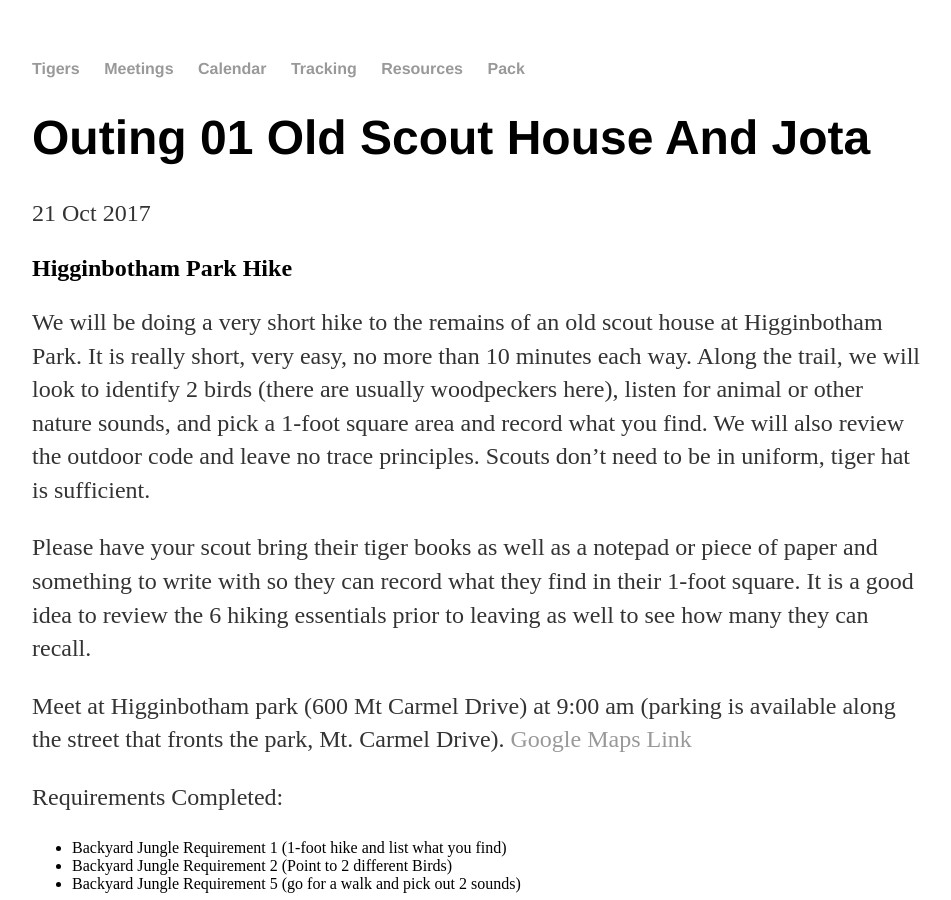
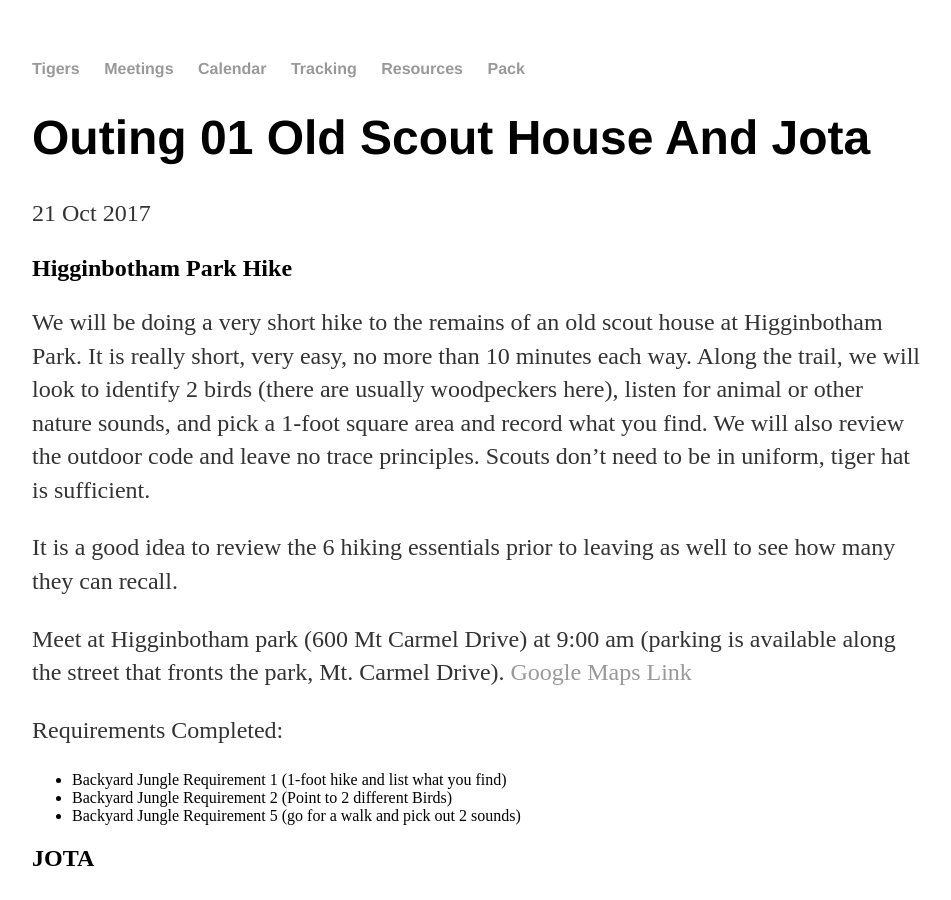
Before and after one commit to clare-pack818/clare-pack818.github.io, a Jekyll site: the page built from _posts/2017-10-21-Outing-01-Old-Scout-House-and-JOTA.md, in a window 1280 px wide and 900 px high. Shown: the whole window, without its empty margins (160-1111 px from the left). Built offline with Jekyll 4.4.1, drawn with Linux system fonts in a browser that asks for light colours; our own code applies the rules of GitHub Pages for plain Markdown files.

Commit message:
Update 2017-10-21-Outing-01-Old-Scout-House-and-JOTA.md

```diff
--- a/_posts/2017-10-21-Outing-01-Old-Scout-House-and-JOTA.md
+++ b/_posts/2017-10-21-Outing-01-Old-Scout-House-and-JOTA.md
@@ -1,7 +1,7 @@
 ## Higginbotham Park Hike
 We will be doing a very short hike to the remains of an old scout house at Higginbotham Park.  It is really short, very easy, no more than 10 minutes each way.  Along the trail, we will look to identify 2 birds (there are usually woodpeckers here), listen for animal or other nature sounds, and pick a 1-foot square area and record what you find.  We will also review the outdoor code and leave no trace principles. Scouts don't need to be in uniform, tiger hat is sufficient.
 
-Please have your scout bring their tiger books as well as a notepad or piece of paper and something to write with so they can record what they find in their 1-foot square.  It is a good idea to review the 6 hiking essentials prior to leaving as well to see how many they can recall.
+It is a good idea to review the 6 hiking essentials prior to leaving as well to see how many they can recall.
 
 Meet at Higginbotham park (600 Mt Carmel Drive) at 9:00 am (parking is available along the street that fronts the park, Mt. Carmel Drive).  [Google Maps Link](https://www.google.com/maps/place/Higginbotham+Park/@34.1274015,-117.727046,17z/data=!4m5!3m4!1s0x80c3303b302f22f7:0xcd87a9d22dc23ab9!8m2!3d34.127366!4d-117.7249646)
 
```
